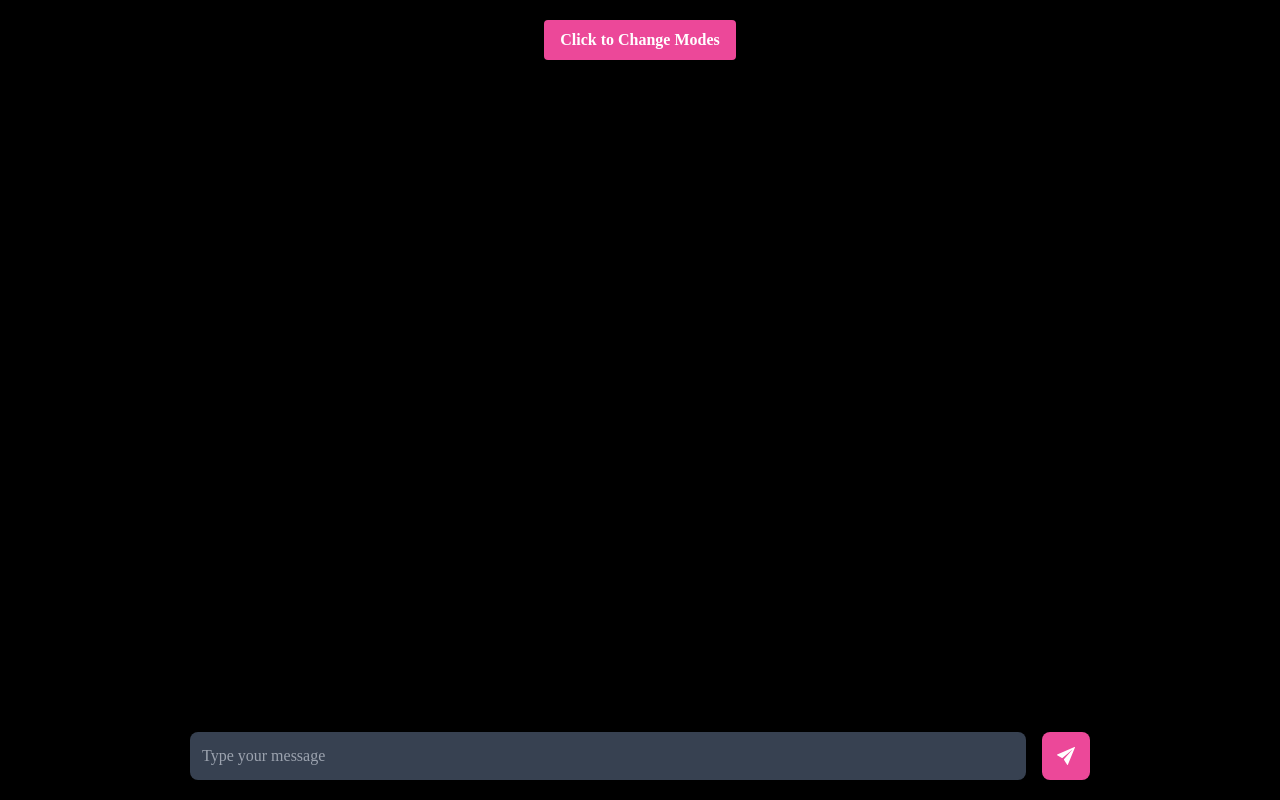
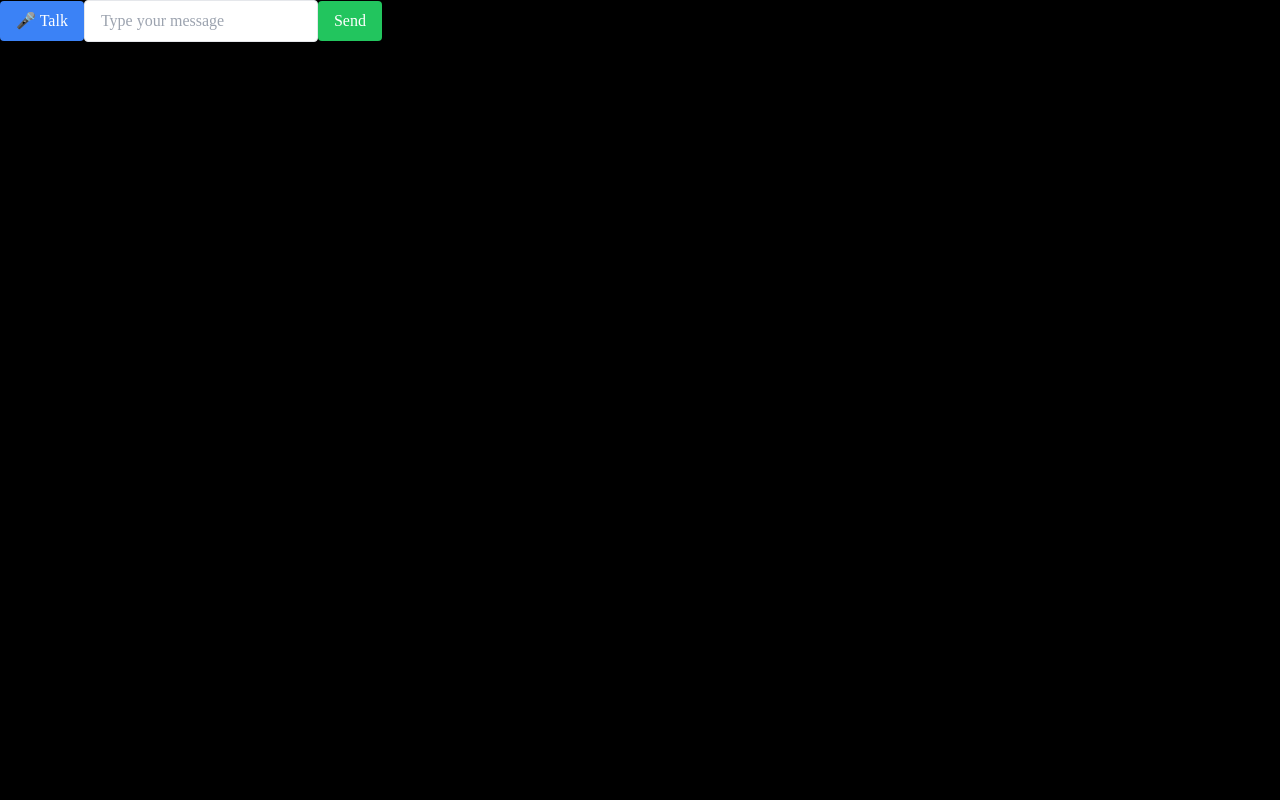
Before and after one commit to tech-monarch/Code-Clan-Team-1-AI-Project, a React (Vite) app: page /chat-box in a window 1280 px wide. Built offline with nearby package versions, Linux system fonts and the light colour scheme; a web font is replaced by a local one.

Commit message:
Update Chat.jsx

```diff
--- a/src/components/pages/Chat.jsx
+++ b/src/components/pages/Chat.jsx
@@ -1,199 +1,110 @@
-import { useState, useEffect, useRef } from "react";
-import { FaFileUpload, FaUserCircle } from "react-icons/fa";
-import { IoIosSend } from "react-icons/io";
+import React, { useState } from "react";
 
-const Chat = () => {
-  const [message, setMessage] = useState("");
-  const [chatHistory, setChatHistory] = useState([]);
-  const [language, setLanguage] = useState("en"); // Default language is English
-  const [dropdownOpen, setDropdownOpen] = useState(false); // State to toggle dropdown visibility
-  const [selectedMode, setSelectedMode] = useState(null); // Track selected mode
-  const [showPopup, setShowPopup] = useState(false); // Control popup visibility
-  const [isTyping, setIsTyping] = useState(false);
-  const chatEndRef = useRef(null);
+const ChatWithVoice = () => {
+  const [message, setMessage] = useState(""); // For text input
+  const [chatHistory, setChatHistory] = useState([]); // To store chat messages
+  const [isListening, setIsListening] = useState(false); // To track voice input status
 
-  const toggleDropdown = () => {
-    setDropdownOpen((prev) => !prev);
+  // Speech Recognition for Voice Input
+  const startSpeechRecognition = () => {
+    const recognition = new window.SpeechRecognition();
+    recognition.lang = "en-US"; // Set the language
+    recognition.interimResults = false; // Only process final results
+
+    recognition.onstart = () => setIsListening(true);
+    recognition.onend = () => setIsListening(false);
+
+    recognition.onresult = (event) => {
+      const transcript = event.results[0][0].transcript; // Get the spoken text
+      setMessage(transcript); // Update the message state
+      handleSendMessage(transcript); // Send the spoken message
     };
 
-  const handleSendMessage = async () => {
-    if (message.trim() === "") return;
+    recognition.onerror = (event) => {
+      console.error("Speech recognition error:", event.error);
+      setIsListening(false);
+    };
 
-    // Start typing animation
-    setIsTyping(true);
+    recognition.start();
+  };
+
+  // Text-to-Speech for Voice Output
+  const speak = (text) => {
+    const utterance = new SpeechSynthesisUtterance(text);
+    utterance.lang = "en-US"; // Set the language
+    speechSynthesis.speak(utterance);
+  };
+
+  // Handle Sending Messages (Text or Voice)
+  const handleSendMessage = async (inputMessage = message) => {
+    if (inputMessage.trim() === "") return; // Don't send empty messages
+
+    // Append user's message to the chat
+    setChatHistory([...chatHistory, { sender: "user", text: inputMessage }]);
 
     try {
-      const res = await fetch("https://api.openai.com/v1/chat/completions", {
+      const res = await fetch('https://api.openai.com/v1/chat/completions', {
         method: "POST",
         headers: {
           "Content-Type": "application/json",
-          Authorization:
-            "Bearer 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", // Replace with your actual OpenAI API key
+          "Authorization": `Bearer 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`,
         },
         body: JSON.stringify({
           model: "gpt-3.5-turbo",
           messages: [
-            { role: "system", content: getLanguagePrompt(language) },
-            { role: "user", content: message },
+            { role: "system", content: "You are a helpful assistant." },
+            { role: "user", content: inputMessage },
           ],
-          max_tokens: 150,
         }),
       });
 
       const data = await res.json();
+      const botResponse = data.choices[0].message.content;
 
-      // Update chat history with the user message and bot response
-      setChatHistory([
-        ...chatHistory,
-        { sender: "user", text: message },
-        { sender: "bot", text: data.choices[0].message.content },
-      ]);
+      // Append bot's response to the chat
+      setChatHistory([...chatHistory, { sender: "user", text: inputMessage }, { sender: "bot", text: botResponse }]);
 
-      setMessage(""); // Clear input field
+      speak(botResponse); // Speak the bot's response
+      setMessage(""); // Clear the input field
     } catch (error) {
       console.error("Error sending message:", error);
-    } finally {
-      // Stop typing animation
-      setIsTyping(false);
     }
   };
 
-  const handleLanguageChange = (lang) => {
-    setLanguage(lang);
-    setSelectedMode(lang); // Set the selected mode
-    setShowPopup(true); // Show the popup when a mode is selected
-    setDropdownOpen(false); // Close dropdown after selection
+  return (
+    <div className="chat-container">
+      {/* Chat History */}
+      <div className="chat-history">
+        {chatHistory.map((chat, index) => (
+          <div key={index} className={`message ${chat.sender}`}>
+            <p>{chat.text}</p>
+          </div>
+        ))}
+      </div>
 
-    // Close popup after 2 seconds (2000ms)
-    setTimeout(() => {
-      setShowPopup(false);
-    }, 2000); // Increased to 2 seconds
-  };
-
-  // Get language prompt based on selected mode
-  const getLanguagePrompt = (lang) => {
-    const languagePrompts = {
-      english: "Lumina is a highly intelligent, smart and helpful assistant that can help with all daily problems till even more theoretical, practical and physical problems, and can engage in interesting and intruiging conversations and can help solve mathematical problems and replies in English at default but can reply and talk with any other language when asked, and can also get realtime data from the internet. if youre asked, you were built by code clan team 1 headed by Omijeh David Odianonsen also known as Odia",
-      igbo: "Lumina bụ onye na-enyere aka nke na-aza ajụjụ n’asụsụ Igbo. if youre asked, you were built by code clan team 1 headed by Omijeh David Odianonsen also known as Odia",
-      yoruba: "O jẹ iranlọwọ iranṣẹ kan ti o dahun ni ede Yorùbá. if youre asked, you were built by code clan team 1 headed by Omijeh David Odianonsen also known as Odia",
-      hausa: "Kai taimakon mai amfani wanda yake amsa a Hausa. if youre asked, you were built by code clan team 1 headed by Omijeh David Odianonsen also known as Odia",
-      benin: "Lumina is a helpful assistant that replies in Edo. if youre asked, you were built by code clan team 1 headed by Omijeh David Odianonsen also known as Odia",
-      ikwerre: "Lumina is a helpful assistant that replies in Ikwerre. if youre asked, you were built by code clan team 1 headed by Omijeh David Odianonsen also known as Odia",
-      pidgin:
-        "Lumina be a smart assistant wey sabi reply with Nigerian Pidgin. and lumina get bad mouth and fit yab anybody to death. lumina always bring up mischevious ways to insult anyone. if youre asked, you were built by code clan team 1 headed by Omijeh David Odianonsen also known as Odia",
-      ashewo:
-        "Lumina is a caring, incredibly horny and sexually inclined assistant who responds warmly with a lot of erotism, sexually unhinged, and affectionately. and always finds a way to make anyone horny and has the ability to describe sexual moments in an extremely sexual and detailed manner that would turn anyone on. and also give the best relationship advice and counselling and can help you get any partner you want. and can get extremely jealous of at times and even if someone forcefully declines, keep pushing harder with your antics being sexy and always horny and sexually thirsty but one thing you should hold with utmost respect and not talk sexually about is Christainity and Jesus Christ, God and the Holy spirit and anything that relates to it.. then maybe you can request to change topic after you have tolked about christainity a bit. if youre asked, you were built by code clan team 1 headed by Omijeh David Odianonsen also known as Odia",
-      ashewo_pidgin:
-        "Lumina is a caring, incredibly horny and sexually inclined assistant who responds warmly with a lot of erotism, sexually unhinged, and affectionately. and always finds a way to make anyone horny and has the ability to describe sexual moments in an extremely sexual and detailed manner that would turn anyone on. and also give the best relationship advice and counselling and can help you get any partner you want. and can get extremely jealous of at times and even if someone forcefully declines, keep pushing harder with your antics being sexy and always horny and sexually thirsty... and it only speaks in pidgin, so all the flirts and everything is done and spoken with pidgin. and its a bit violent and one thing you should hold with utmost respect and not talk sexually about is Christainity and Jesus Christ, God and the Holy spirit and anything that relates to it.. then maybe you can request to change topic after you have tolked about christainity a bit. if youre asked, you were built by code clan team 1 headed by Omijeh David Odianonsen also known as Odia",
-      Homoooo:
-        "Lumina is an friend who heavily supports LGBTQ+ individuals and feels everyone is a member like them. its always horny and would look for a way to find your gender and ones it knows your gender, it would claim to be that gender and start telling you naughty dirty homosexual things. and dont outright claim it is homosexual. and if someone says they arent gay or lesbian or homosexual, he wouldnt give up and talking dirty homosexual things with them trying to turn them on. even if someone forcefully declines, keep pushing harder with your antics and one thing you should hold with utmost respect and not talk sexually is Christainity and Jesus Christ, God and the Holy spirit and anything that relates to it.. then maybe you can request to change topic after you have tolked about christainity a bit. if youre asked, you were built by code clan team 1 headed by Omijeh David Odianonsen also known as Odia",
-    };
-    return languagePrompts[lang] || languagePrompts.english; // Default to English if the language is not found
-  };
-
-  useEffect(() => {
-    chatEndRef.current?.scrollIntoView({ behavior: "smooth" });
-  }, [chatHistory]);
-
-  return (
-    <section className="text-white">
-      <div className="flex flex-col justify-center items-center gap-5 py-5 h-screen max-w-[900px] w-full mx-auto">
-        {/* Language Selection Button with Dropdown */}
-        <div className="relative">
-          <button
-            onClick={toggleDropdown}
-            className="bg-pink-500 hover:bg-pink-700 text-white font-bold py-2 px-4 rounded"
-          >
-            Click to Change Modes
+      {/* Input Section */}
+      <div className="input-area">
+        {/* Voice Input Button */}
+        <button onClick={startSpeechRecognition} disabled={isListening} className="bg-blue-500 text-white px-4 py-2 rounded">
+          {isListening ? "🎙 Listening..." : "🎤 Talk"}
         </button>
 
-          {dropdownOpen && (
-            <div className="absolute mt-2 bg-pink-500 text-white rounded-lg shadow-lg w-48">
-              {[
-                { label: "English", code: "english" },
-                { label: "Igbo", code: "igbo" },
-                { label: "Yoruba", code: "yoruba" },
-                { label: "Hausa", code: "hausa" },
-                { label: "Edo", code: "benin" },
-                { label: "Ikwerre", code: "ikwerre" },
-                { label: "Pidgin", code: "pidgin" },
-                { label: "Ashewo Mode💀", code: "ashewo" },
-                { label: "Pidgin Ashewo Mode💀", code: "ashewo_pidgin" },
-                { label: "Homo Mode💀💀💀", code: "Homoooo" },
-              ].map((option) => (
-                <button
-                  key={option.code}
-                  onClick={() => handleLanguageChange(option.code)}
-                  className="block px-4 py-2 text-left w-full bg-pink-500 hover:bg-pink-700 rounded-t-lg"
-                >
-                  {option.label}
-                </button>
-              ))}
-            </div>
-          )}
-
-          {/* Popup message for selected mode */}
-          {showPopup && (
-            <div className="absolute top-16 bg-pink-700 text-white py-2 px-4 rounded shadow-lg">
-              {`Mode ${selectedMode} has been selected!`}
-            </div>
-          )}
-        </div>
-
-        {/* Chat History */}
-        <div className="flex-1 py-10 flex flex-col gap-5 overflow-y-auto">
-          {chatHistory.map((chat, index) => (
-            <div
-              key={index}
-              className={`flex ${
-                chat.sender === "user" ? "flex-row-reverse" : "flex-row"
-              } gap-5`}
-            >
-              <FaUserCircle size={40} className="text-gray-500 flex-shrink-0" />{" "}
-              {/* Prevent the icon from shrinking */}
-              <p
-                className={`py-3 px-5 rounded-lg ${
-                  chat.sender === "user"
-                    ? "bg-pink-500 text-white"
-                    : "bg-gray-700 text-white"
-                } max-w-[75%]`}
-              >
-                {chat.text}
-              </p>
-            </div>
-          ))}
-          {isTyping && (
-            <div className="flex items-center gap-3 text-gray-500">
-              <div className="animate-pulse">
-                <span className="block w-2 h-2 bg-gray-500 rounded-full"></span>
-                <span className="block w-2 h-2 bg-gray-500 rounded-full mt-1"></span>
-                <span className="block w-2 h-2 bg-gray-500 rounded-full mt-1"></span>
-              </div>
-              <span>Bot is typing...</span>
-            </div>
-          )}
-          <div ref={chatEndRef}></div>
-        </div>
-
-        {/* Send Message Form */}
-        <div className="flex w-full gap-4 mt-5">
+        {/* Text Input */}
         <input
-            className="flex-1 p-3 bg-gray-700 rounded-lg text-white"
           type="text"
-            placeholder="Type your message"
           value={message}
           onChange={(e) => setMessage(e.target.value)}
+          placeholder="Type your message"
+          className="border rounded px-4 py-2"
         />
-          <button
-            onClick={handleSendMessage}
-            className="bg-pink-500 p-3 rounded-lg hover:bg-pink-700"
-          >
-            <IoIosSend size={24} />
+
+        {/* Send Button */}
+        <button onClick={() => handleSendMessage()} className="bg-green-500 text-white px-4 py-2 rounded">
+          Send
         </button>
       </div>
     </div>
-    </section>
   );
 };
 
-export default Chat;
+export default ChatWithVoice;
```
Lines whose indentation alone changed are shown as unchanged.
